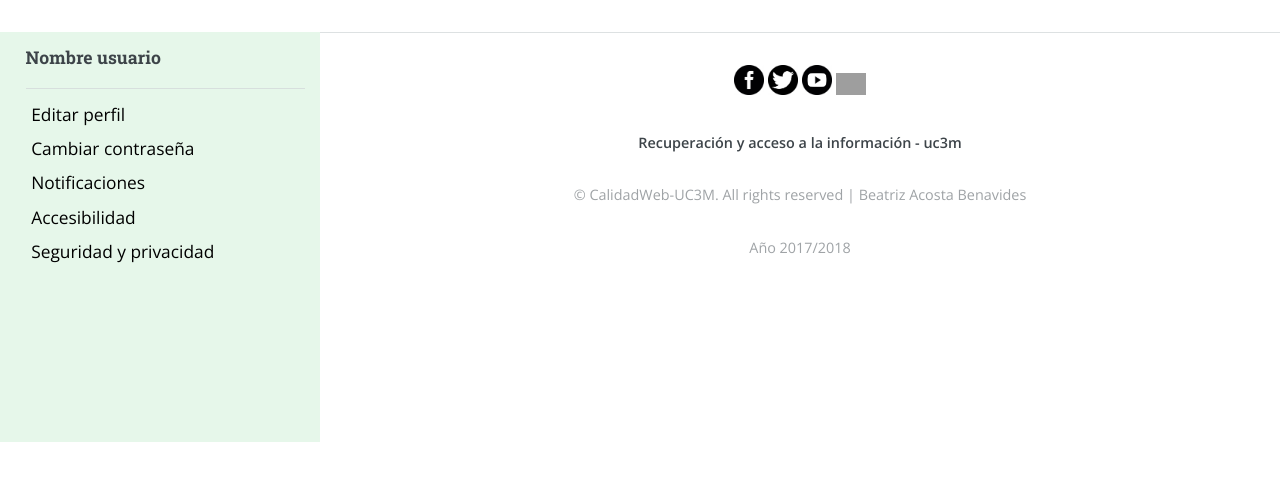
After one commit to Beaacosta/TFG-INF, a PHP site: template templates/nav_perfil.php in a window 1280 px wide. The commit adds this page. Shown: the top 481 px of the page. Run offline with PHP 8.4, Linux system fonts and the light colour scheme; the template is opened without the code that fills it, so the values that code supplies are empty; grey boxes are pictures that could not be loaded.

Commit message:
añadido nav pag editar perfil

```diff
--- a/css/style.css
+++ b/css/style.css
@@ -294,10 +294,6 @@ li {
     color: #FFFFFF;
 }
 
-.active{
-	background-color: #0B6138;
-}
-
 .nav a:hover {
     background-color: #186A3B;
 	color: #FFFFFF !important;
@@ -404,3 +400,52 @@ li {
 	font-size: 1em;
 	margin-bottom: 2%;
 }
+
+/* Editar perfil */
+
+#editar_perfil{
+	margin-top: 3%;
+}
+
+#editar_perfil_izda{
+	height: 410px;
+	background-color: #E6F7EA;
+	padding-top: 1%;
+	padding-left: 2%;
+}
+
+#editar_perfil_dcha{
+	padding-top: 1%;
+}
+
+#nav_perfil{
+	background-color: #E6F7EA;
+    float: left;
+    width: 100%;
+}
+
+#nav_perfil li {
+    display: inline;
+    width:100%;
+}
+
+#nav_perfil a {
+    width: 100%;
+    text-decoration: none;
+    text-align:left;
+    font-family: "Open Sans", sans-serif;
+	font-size: 13pt;
+	font-weight: 400;
+	line-height: 1.65;
+    padding: 1% 8% 1% 2%;
+    color: #000000;
+}
+
+#nav_perfil a:hover {
+    background-color: #186A3B;
+	color: #FFFFFF !important;
+}
+
+.nombre_usuario_perfil{
+	margin-bottom: 0%;
+}
--- /dev/null
+++ b/templates/nav_perfil.php
@@ -0,0 +1,11 @@
+<div class="col-xs-3" id="editar_perfil_izda">
+		<ul id="nav_perfil" class="nav nav-stacked">
+			<li><h4 class="align-left nombre_usuario_perfil">Nombre usuario</h4></li>
+			<hr style="margin-top: 6%; margin-bottom: 3%;">
+			<li role="presentation"><a href="MiPerfil-editar.jsp">Editar perfil</a></li>
+			<li role="presentation"><a href="MiPerfil-contrasenya.jsp">Cambiar contraseña</a></li>
+			<li role="presentation"><a href="#">Notificaciones</a></li>
+			<li role="presentation"><a href="#">Accesibilidad</a></li>
+			<li role="presentation"><a href="#">Seguridad y privacidad</a></li>
+		</ul>
+</div>
```
Also changed, not shown: perfil.php (+42 -0 lines).
